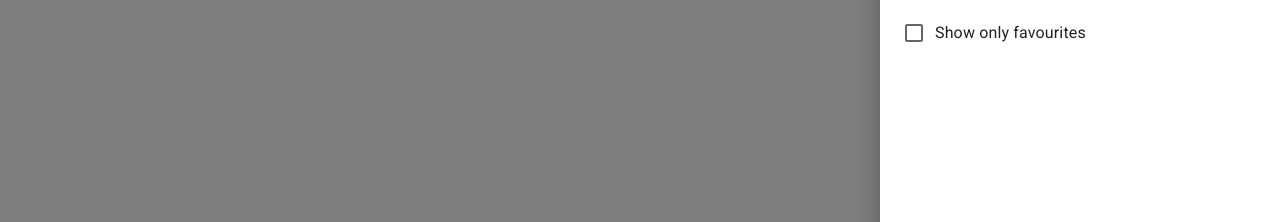
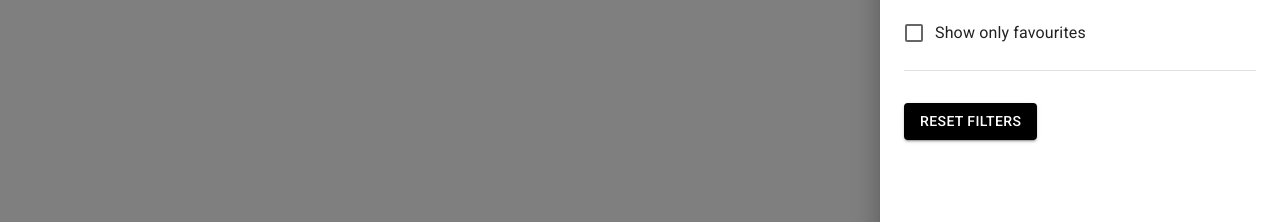
Before and after one commit to gabrielnvg/spacex-launches-list, a React (Create React App) app: page / in a window 1280 px wide. Both pictures are taken after a click on the button 1236 px from the left and 32 px from the top of the page. Shown: the part 296-518 px from the top of the page. Built offline with nearby package versions, Linux system fonts and the light colour scheme; no server answers.

Commit message:
Add: Reset filters button and its logic

```diff
--- a/src/components/MainContainer/FiltersDrawer/Filters/Filters.tsx
+++ b/src/components/MainContainer/FiltersDrawer/Filters/Filters.tsx
@@ -4,7 +4,10 @@ import { useDispatch, useSelector } from 'react-redux';
 import { RootState } from '../../../../redux/store';
 import { FiltersKeys, Success, PastUpcoming } from '../../../../types/filters';
 import { Launch } from '../../../../types/launches';
-import { setFilters } from '../../../../redux/modules/filtersDrawer';
+import {
+  setFilters,
+  handleResetFilters,
+} from '../../../../redux/modules/filtersDrawer';
 import { setLaunches } from '../../../../redux/modules/launches';
 
 import TextField from '@mui/material/TextField';
@@ -19,6 +22,7 @@ import Select, { SelectChangeEvent } from '@mui/material/Select';
 import FormGroup from '@material-ui/core/FormGroup';
 import FormControlLabel from '@material-ui/core/FormControlLabel';
 import Checkbox from '@material-ui/core/Checkbox';
+import Button from '@mui/material/Button';
 
 const isSuccess = (text: Success.Succeeded | Success.Unsucceeded) =>
   text === Success.Succeeded;
@@ -124,6 +128,25 @@ const Filters: React.FC = () => {
     });
 
     dispatch(setLaunches(filteredLaunches));
+  };
+
+  const handleResetButtonClick = () => {
+    localFilters = {
+      dateFrom: new Date(firstLaunchDate),
+      dateTo: new Date(lastLaunchDate),
+      success: Success.All,
+      pastUpcoming: PastUpcoming.All,
+      onlyFavourites: false,
+    };
+
+    setDateFromValue(localFilters.dateFrom);
+    setDateToValue(localFilters.dateTo);
+    setSuccessValue(localFilters.success);
+    setPastUpcomingValue(localFilters.pastUpcoming);
+
+    handleFilterChange({ filter: FiltersKeys.Reset });
+
+    dispatch(handleResetFilters());
   };
 
   return (
@@ -236,6 +259,14 @@ const Filters: React.FC = () => {
           />
         </FormGroup>
       </S.CheckboxContainer>
+
+      <Divider />
+
+      <S.ButtonContainer>
+        <Button variant="contained" onClick={handleResetButtonClick}>
+          Reset filters
+        </Button>
+      </S.ButtonContainer>
     </S.FiltersContainer>
   );
 };
@@ -262,6 +293,17 @@ const S = {
       color: var(--color-primary);
     }
   `,
+
+  ButtonContainer: styled.div`
+    & > button {
+      margin: calc(var(--spacing-unit) * 4) 0;
+      background-color: var(--color-primary);
+
+      &:hover {
+        background-color: var(--color-primary);
+      }
+    }
+  `,
 };
 
 export default Filters;
--- a/src/redux/modules/filtersDrawer.ts
+++ b/src/redux/modules/filtersDrawer.ts
@@ -3,6 +3,7 @@ import { Success, PastUpcoming, Filters } from '../../types/filters';
 const types = {
   SET_IS_DRAWER_OPEN: 'filtersDrawer/SET_IS_DRAWER_OPEN',
   SET_FILTERS: 'filtersDrawer/SET_FILTERS',
+  RESET_FILTERS: 'filtersDrawer/RESET_FILTERS',
 };
 
 const initialState = {
@@ -28,6 +29,11 @@ const reducer = (state = initialState, action: { [key: string]: any }) => {
         ...state,
         filters: action.filters,
       };
+    case types.RESET_FILTERS:
+      return {
+        ...state,
+        filters: action.resetedFilters,
+      };
     default:
       return state;
   }
@@ -43,7 +49,27 @@ export const setFilters = (filters: Filters) => ({
   filters,
 });
 
+export const resetFilters = (resetedFilters: Filters) => ({
+  type: types.RESET_FILTERS,
+  resetedFilters,
+});
+
 export const toggleFiltersDrawer = (isOpen: boolean) => (dispatch: Function) =>
   dispatch(setIsDrawerOpen(isOpen));
 
+export const handleResetFilters =
+  () => (dispatch: Function, getState: Function) => {
+    const { firstLaunchDate, lastLaunchDate } = getState().launches;
+
+    const resetedFilters = {
+      dateFrom: new Date(firstLaunchDate),
+      dateTo: new Date(lastLaunchDate),
+      success: Success.All,
+      pastUpcoming: PastUpcoming.All,
+      onlyFavourites: false,
+    };
+
+    dispatch(resetFilters(resetedFilters));
+  };
+
 export default reducer;
```
